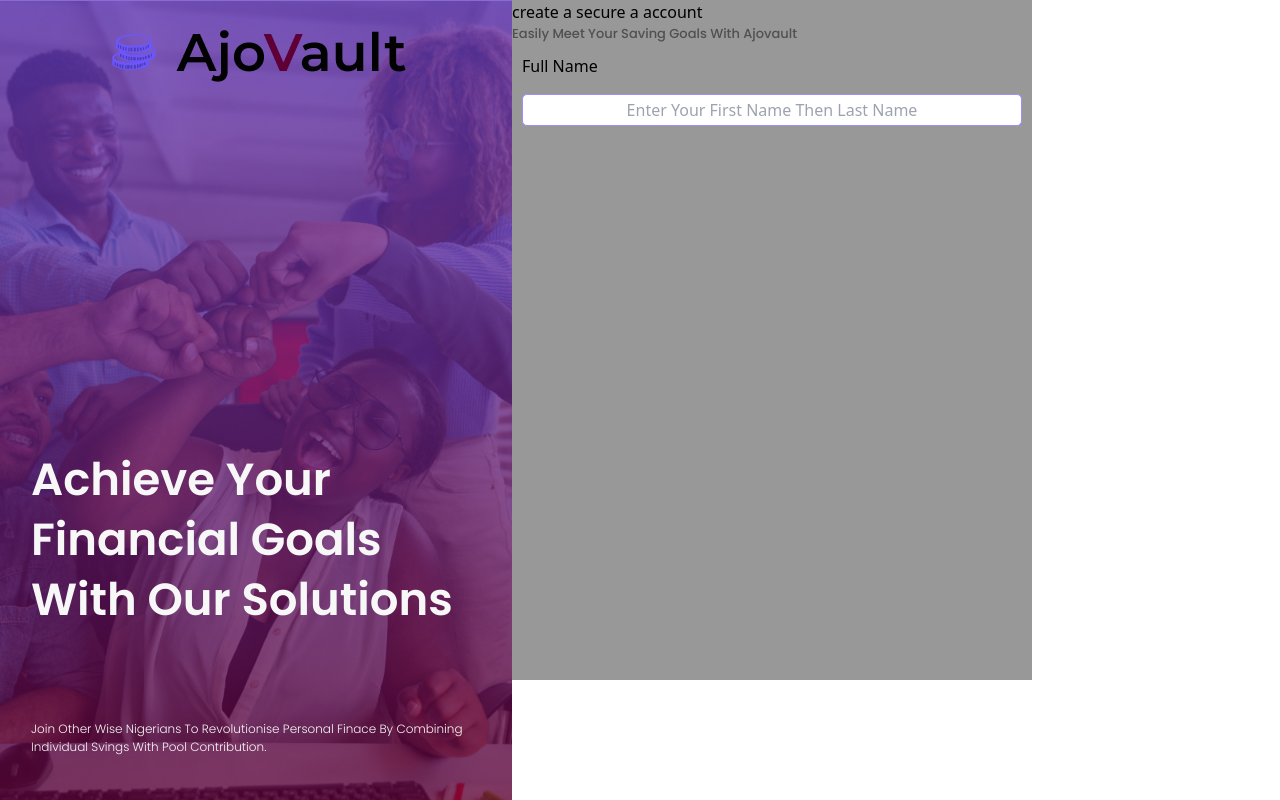
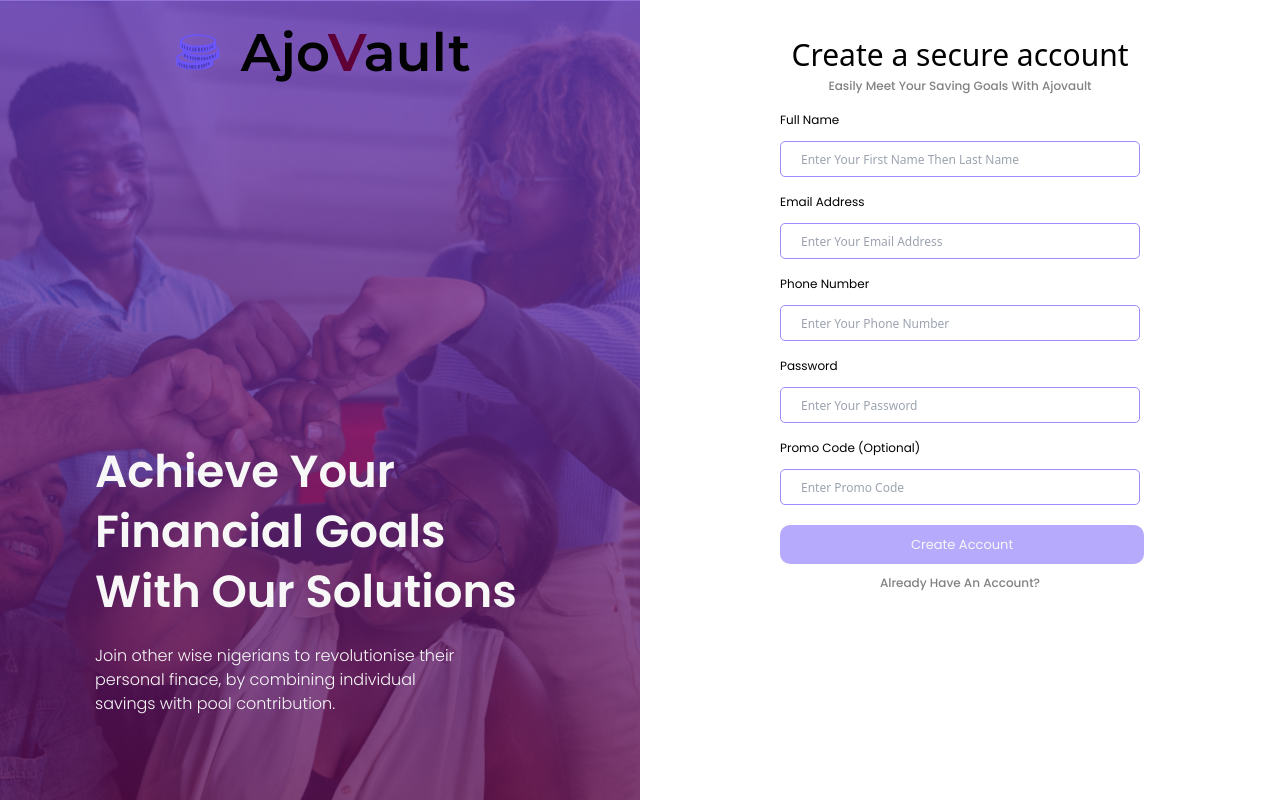
Before and after one commit to AJOVAULT-org/ajoVault-frontend, a React (Vite) app: page /signup in a window 1280 px wide. Built offline with nearby package versions, Linux system fonts and the light colour scheme.

Commit message:
user sign up done

```diff
--- a/src/App.css
+++ b/src/App.css
@@ -23,7 +23,7 @@
   background: url(../public/assets/images/sideimg.jpg);
   background-repeat: no-repeat;
   background-size: cover;
-  width: 40vw;
+  width: 50vw;
   display: flex;
   flex-direction: column;
   align-items: center;
@@ -40,18 +40,52 @@
   text-transform: capitalize;
   font-weight: 600;
   line-height: 60px;
-  margin-bottom: 2em;
+  margin-bottom: 0.5em;
 }
-.text p
+.bright-text p
 {
   color: #f7f7f7;
   font-family: var(--main-font);
   font-weight: 300;
-  text-transform: capitalize;
-  margin-bottom: 2em;
-  font-size: 12px;
+  margin-bottom: 4em;
+  font-size: 16px;
+  width: 24em;
 }
 /* input side */
+.header-text
+{
+  display: flex;
+  flex-direction: column;
+  align-items: center;
+}
+.Main-header h1
+{
+  font-size: 30px;
+  font-weight: 500;
+}
+/* paragraphs */
+.main-paragraph
+{
+  font-family: var(--main-font);
+  color: #0e0e0e84;
+  text-transform: capitalize;
+  font-size: 12px;
+  font-weight: 500;
+}
+.sign-up-form {
+  padding-left: 20px;
+}
+.sign-up-form:focus {
+  outline: none;
+}
+
+.input-side
+{
+  display: flex;
+  justify-content: center;
+  width: 50%;
+  margin-top: 2em;
+}
 .user-input
 {
   display: flex;
@@ -60,26 +94,39 @@
 }
 .user-input input{
   border: 1px solid var(--fade-color2);
-  height: 2em;
+  height: 3em;
   border-radius: 5px;
-  text-align: center;
-  width: 500px;
+  text-align: start;
+  width: 360px;
   text-transform: capitalize;
-  margin-top: 1em;
+  margin-top: 0.5em;
+  font-size: 12px;
 }
-.input-side
+.user-form
 {
-  background: #989898;
   display: flex;
   height: 85vh;
   flex-direction: column;
+  align-items: center;
 }
-/* paragraphs */
-.main-paragraph
+.user-form label
 {
+  font-size: 12px;
   font-family: var(--main-font);
-  color: #0e0e0e84;
+  text-transform: capitalize;
+  margin: 0.5em 0em 0.5em 0em;
+}
+.user-form button
+{
+  width: 364px;
+  border-radius: 10px;
+  color: #f7f7f7;
+  margin-left: 10px;
+  font-family: var(--main-font);
   text-transform: capitalize;
   font-size: 13px;
-  font-weight: 500;
+  background-color: var(--fade-color1);
+  height: 3em;
+  margin-top: 10px;
+  margin-bottom: 10px;
 }
--- a/src/components/inputs/Main-Inputs.jsx
+++ b/src/components/inputs/Main-Inputs.jsx
@@ -5,6 +5,7 @@
     <div className='user-input'>
       <label htmlFor={props.id}>{props.label}</label>
       <input
+        className='sign-up-form'
         type={props.type}
         name={props.name}
         id={props.id}
--- a/src/pages/web-site/SignUpPage.jsx
+++ b/src/pages/web-site/SignUpPage.jsx
@@ -3,6 +3,7 @@
 import Inputs from '../../components/inputs/Main-Inputs';
 import Mainheader from '../../components/headers/Main-header';
 import Paragraph from '../../components/paragraphs';
+import SubmitBtn from '../../components/buttons/submit-btn';
 
 const SignUpPage = () => {
   return (
@@ -11,16 +12,24 @@
         <img src={ajoLogo2} />
             <div className="text">
                 <h1>achieve your  financial goals with our solutions</h1>
-                <Paragraph class="light-paragraph" ParagraphText="join  other wise nigerians to revolutionise personal finace by combining individual svings with pool contribution." />
+                <Paragraph class="bright-text" ParagraphText="Join  other wise nigerians to revolutionise their personal finace, by combining individual savings with pool contribution." />
             </div>
         </div>
         <div className="input-side">
-          <Mainheader headertext="create a secure a account" />
-          <Paragraph class="main-paragraph" ParagraphText="easily meet your saving goals with ajovault"/>
           <div className="user-form">
+            <div className="header-text">
+              <Mainheader headertext="Create a secure account" />
+              <Paragraph class="main-paragraph" ParagraphText="easily meet your saving goals with ajovault"/>
+             </div>
            <form action="/" method=''>
-            <Inputs label="Full Name" type="text" id="fullName" placeholder="enter your first name then last name"/>
+            <Inputs label="full name" type="text" id="fullName" placeholder="Enter your first name then last name"/>
+            <Inputs label="email address" type="email" id="email" placeholder="Enter your email address"/>
+            <Inputs label="phone number" type="tel" id="phoneBumber" placeholder="enter your phone number"/>
+            <Inputs label="password" type="password" id="password" placeholder="enter your password"/>
+            <Inputs label="promo code (optional)" type="text" id="promoCode" placeholder="enter promo code"/>
+            <SubmitBtn btntext="create account"/>
            </form>
+           <Paragraph class="main-paragraph" ParagraphText="already have an account?" />
          </div>
         </div>
     </section>
```
